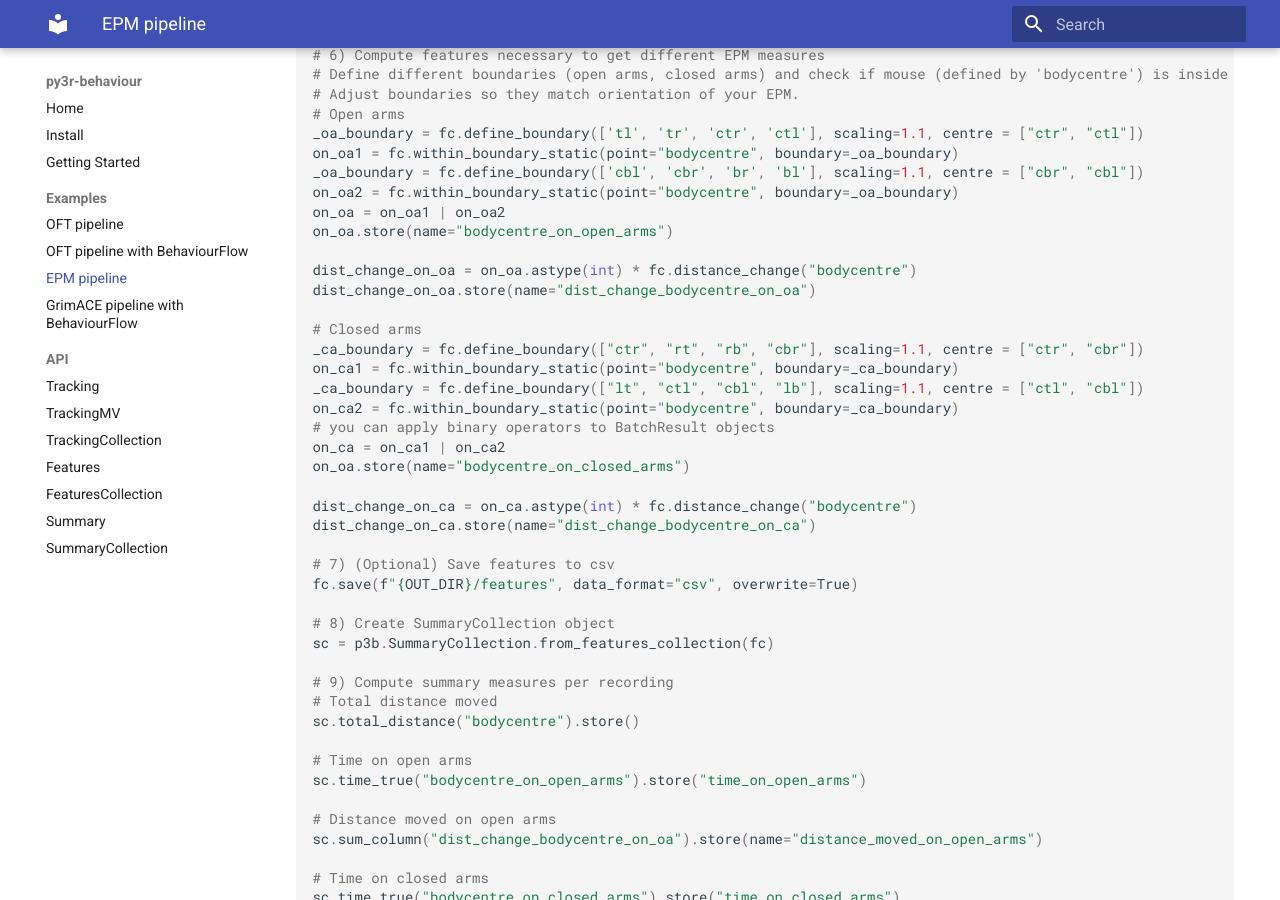
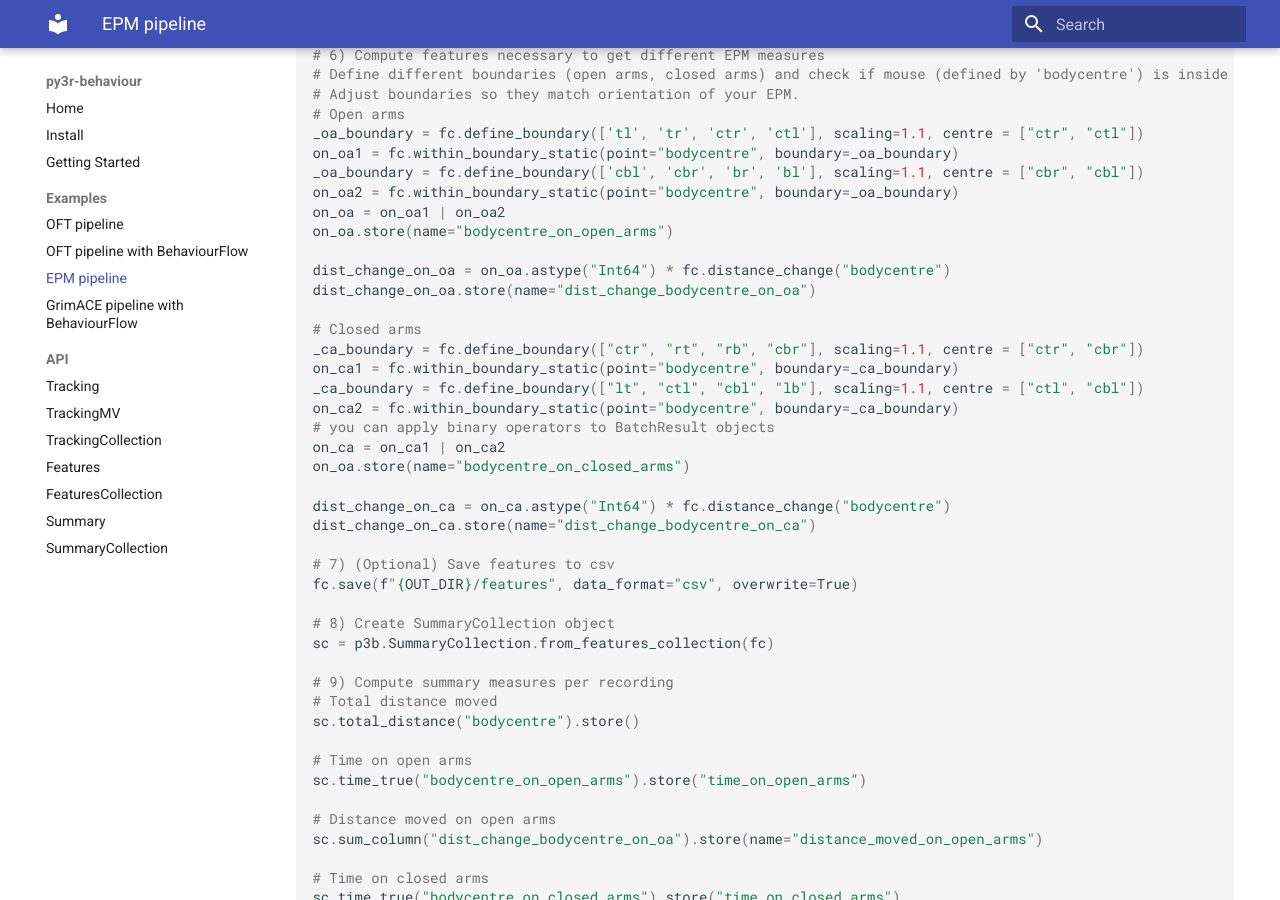
Before and after one commit to ETHZ-INS/py3r_behaviour, an MkDocs documentation site: the page built from docs/examples/epm_pipeline.md, in a window 1280 px wide and 900 px high, scrolled down 1212 px. Built offline with MkDocs 1.6.1 and Material for MkDocs 9.7.7, drawn with Linux system fonts in a browser that asks for light colours.

Commit message:
Changing type int to Int64 to deal with Nan entries in features

```diff
--- a/docs/examples/epm_pipeline.md
+++ b/docs/examples/epm_pipeline.md
@@ -63,7 +63,7 @@ on_oa2 = fc.within_boundary_static(point="bodycentre", boundary=_oa_boundary)
 on_oa = on_oa1 | on_oa2
 on_oa.store(name="bodycentre_on_open_arms")
 
-dist_change_on_oa = on_oa.astype(int) * fc.distance_change("bodycentre")
+dist_change_on_oa = on_oa.astype("Int64") * fc.distance_change("bodycentre")
 dist_change_on_oa.store(name="dist_change_bodycentre_on_oa")
 
 # Closed arms
@@ -75,7 +75,7 @@ on_ca2 = fc.within_boundary_static(point="bodycentre", boundary=_ca_boundary)
 on_ca = on_ca1 | on_ca2
 on_oa.store(name="bodycentre_on_closed_arms")
 
-dist_change_on_ca = on_ca.astype(int) * fc.distance_change("bodycentre")
+dist_change_on_ca = on_ca.astype("Int64") * fc.distance_change("bodycentre")
 dist_change_on_ca.store(name="dist_change_bodycentre_on_ca")
 
 # 7) (Optional) Save features to csv
```
